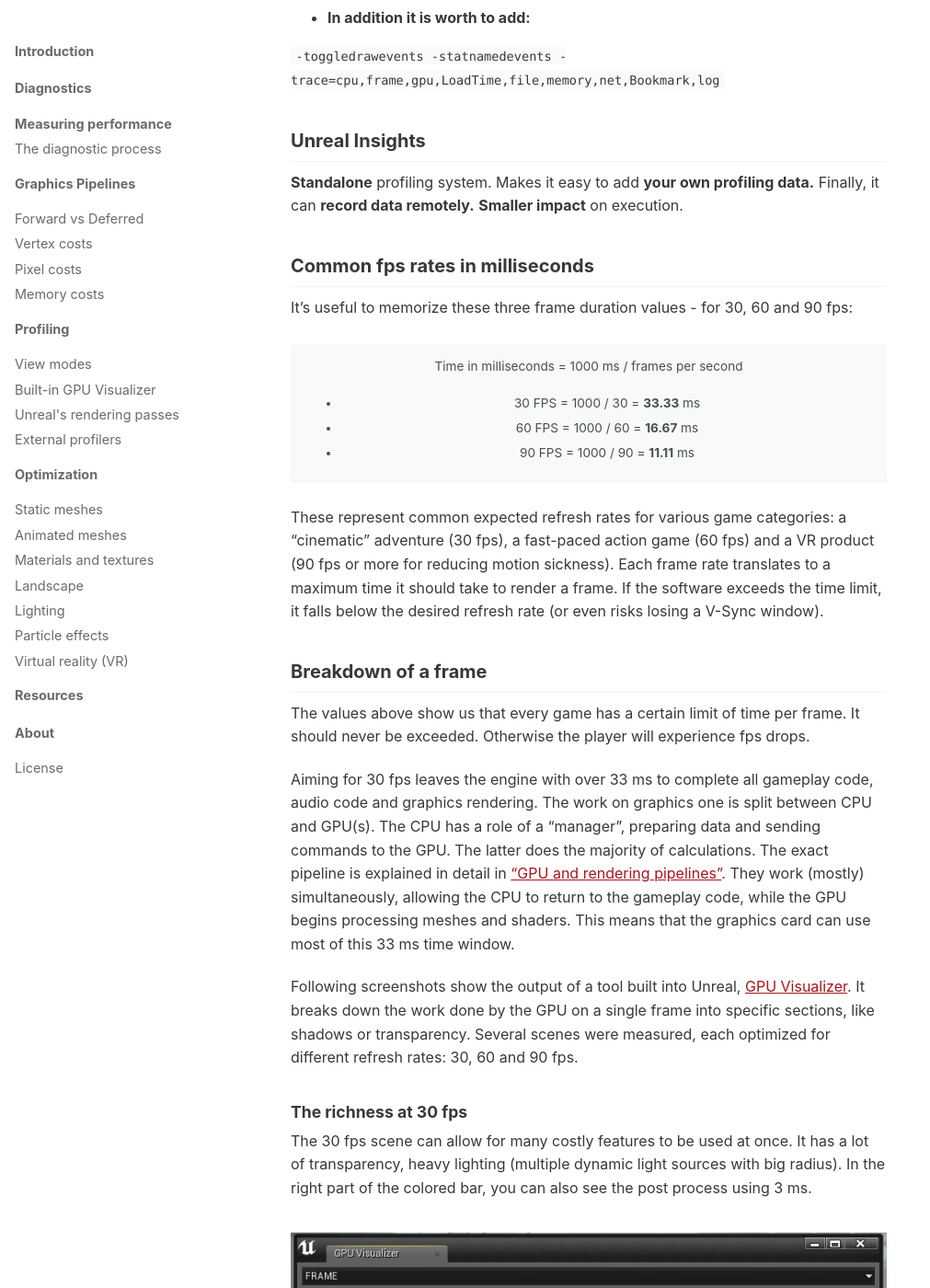
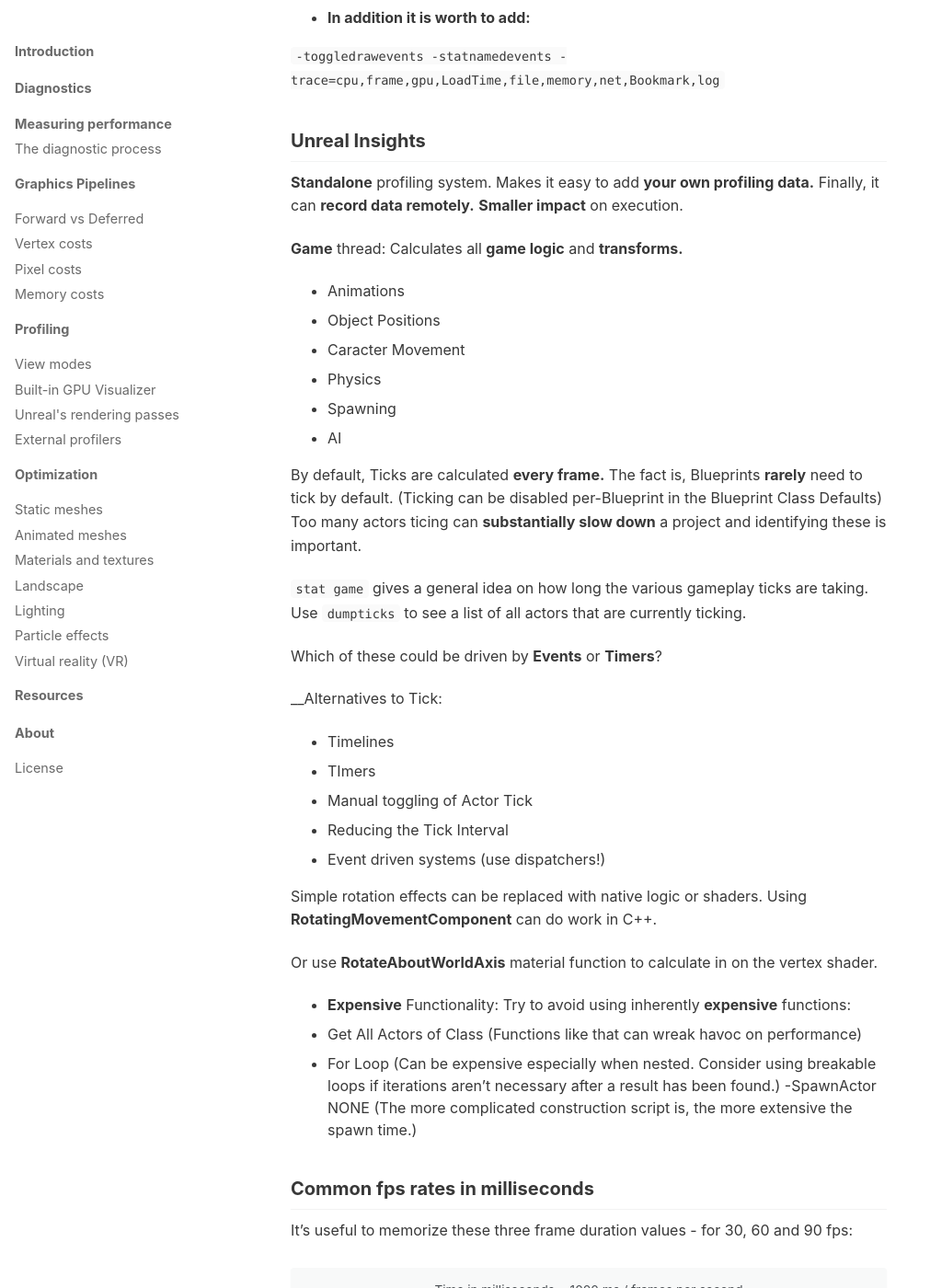
Before and after one commit to AdamKomarowski/unrealtechart, a Jekyll site: the page built from book/process/measuring-performance.md, in a window 1280 px wide and 1400 px high, scrolled down 1741 px. Shown: the whole window at 92% size, without its empty margins (0-1011 px from the left). Built offline with Jekyll 4.4.1, drawn with Linux system fonts in a browser that asks for light colours; nearby versions of some CDN libraries; some of the changed text lies outside the part shown.

Commit message:
Update measuring-performance.md

```diff
--- a/book/process/measuring-performance.md
+++ b/book/process/measuring-performance.md
@@ -75,7 +75,37 @@
 __Standalone__ profiling system. Makes it easy to add __your own profiling data.__
 Finally, it can __record data remotely.__ __Smaller impact__ on execution.
 
+__Game__ thread: Calculates all __game logic__ and __transforms.__
+* Animations
+* Object Positions
+* Caracter Movement
+* Physics
+* Spawning
+* AI
 
+By default, Ticks are calculated __every frame.__ The fact is, Blueprints __rarely__ need to tick by default. (Ticking can be disabled per-Blueprint in the Blueprint Class Defaults)
+Too many actors ticing can __substantially slow down__ a project and identifying these is important.
+
+`stat game` gives a general idea on how long the various gameplay ticks are taking.
+Use `dumpticks` to see a list of all actors that are currently ticking.
+
+Which of these could be driven by __Events__ or __Timers__?
+
+__Alternatives to Tick:
+* Timelines
+* TImers
+* Manual toggling of Actor Tick
+* Reducing the Tick Interval
+* Event driven systems (use dispatchers!)
+
+Simple rotation effects can be replaced with native logic or shaders. Using __RotatingMovementComponent__ can do work in C++.
+
+Or use __RotateAboutWorldAxis__ material function to calculate in on the vertex shader.
+
+* __Expensive__ Functionality: Try to avoid using inherently __expensive__ functions:
+- Get All Actors of Class (Functions like that can wreak havoc on performance)
+- For Loop (Can be expensive especially when nested. Consider using breakable loops if iterations aren't necessary after a result has been found.)
+-SpawnActor NONE (The more complicated construction script is, the more extensive the spawn time.)
 
 
 
```
